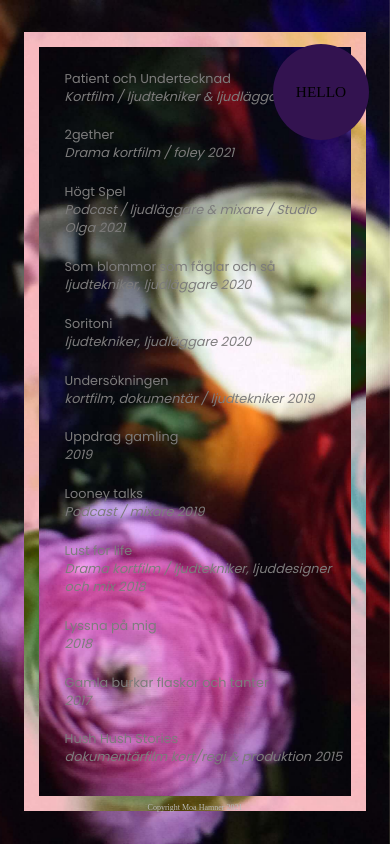
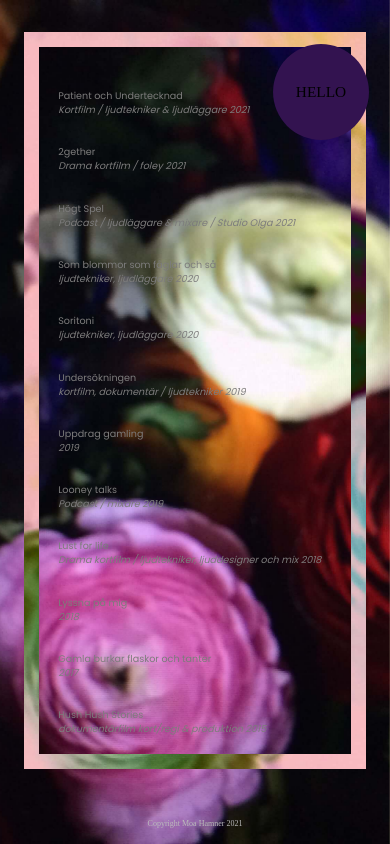
Before and after one commit to sofiadarkeweb/moa-hamner-react, a React (Create React App) app: page /work in a window 390 px wide. Built offline with nearby package versions, Linux system fonts and the light colour scheme; no server answers; a web font is replaced by a local one.

Commit message:
footer styling

```diff
--- a/src/App.css
+++ b/src/App.css
@@ -399,21 +399,19 @@ a:hover {
 	}
 
 	.landing-square-work {
-		/* width: 80vw; */
 		height: 85%;
 		top: 2rem;
-		/* position: absolute;
-		text-align: left;  */
-		/* padding-bottom: 2rem;
-		margin-bottom: 2rem; */
-		/* height: 100%; */
 	}
 
 	footer {
 		color: #bbb;
 		margin: 0;
 		font-size: 0.5em;
-		bottom: 2rem;
+		bottom: 1rem;
+	}
+
+	.movie-img {
+		width: 200px;
 	}
 }
 @media screen and (max-width: 450px) {
@@ -427,4 +425,20 @@ a:hover {
 		font-size: 3rem;
 		line-height: 3rem;
 	}
+
+	.landing-square-work {
+		height: 80%;
+		top: 2rem;
+	}
+
+	.cv-text {
+		font-size: 0.6rem;
+		width: 100%;
+		margin: 0;
+		padding-left: 2em;
+	}
+	.cv-container {
+		/* margin-top: 4rem; */
+		height: 80%;
+	}
 }
```
